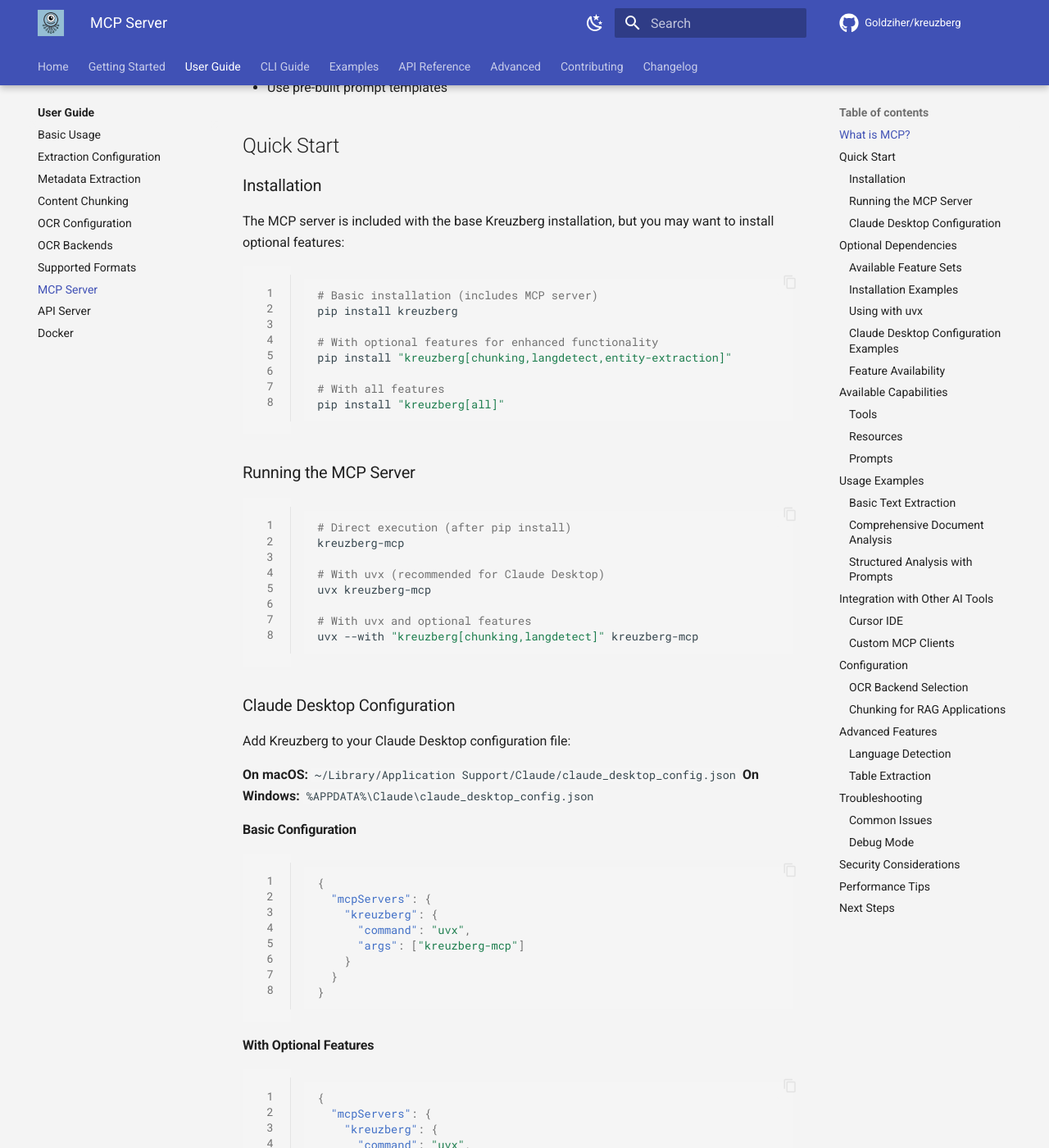
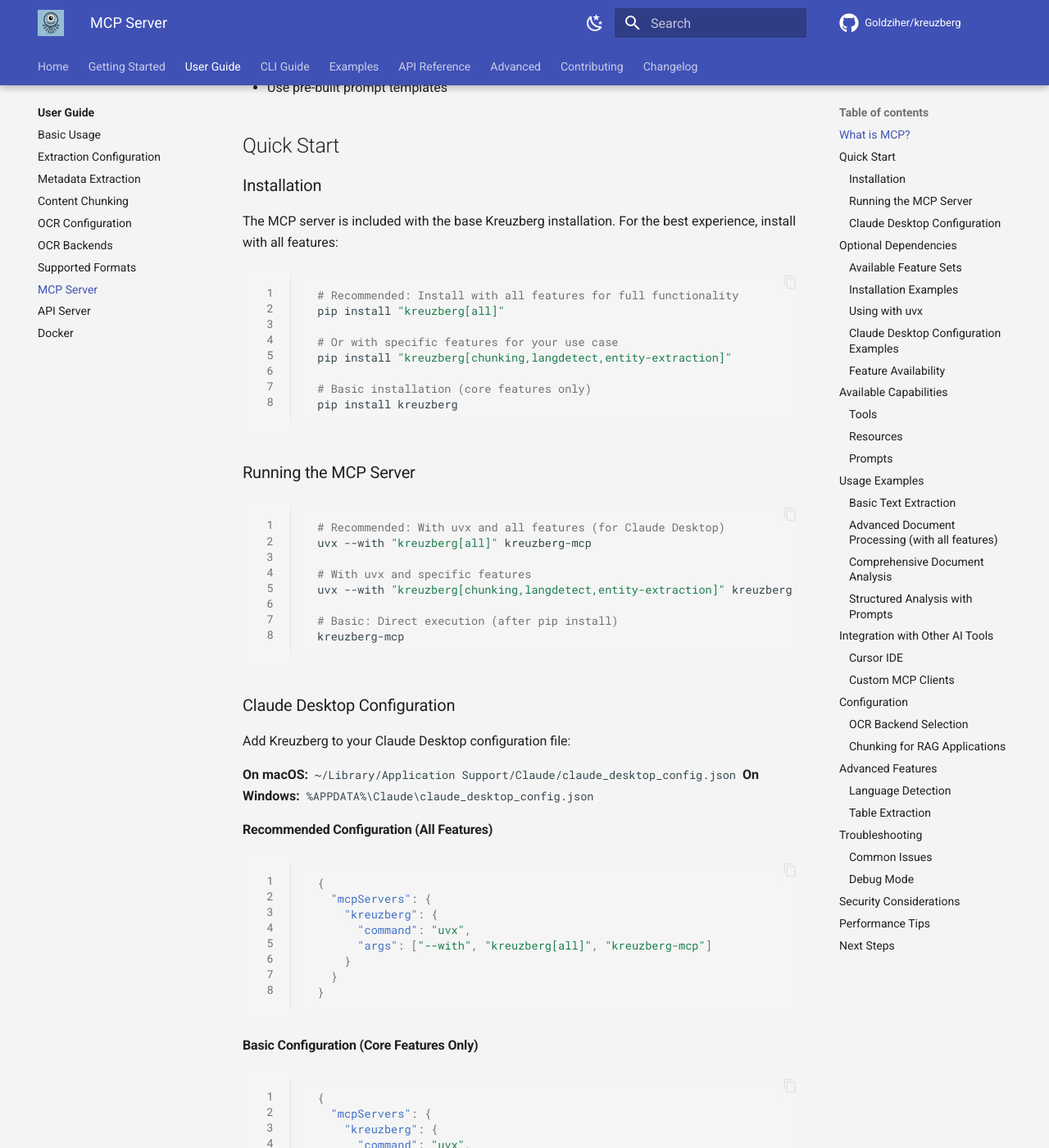
Before and after one commit to elevenday8-design/kreuzberg, an MkDocs documentation site: the page built from docs/user-guide/mcp-server.md, in a window 1280 px wide and 1400 px high, scrolled down 469 px. Shown: the whole window at 82% size. Built offline with MkDocs 1.6.1 and Material for MkDocs 9.7.7, drawn with Linux system fonts in a browser that asks for light colours; comment, search, counter and statistics services are not loaded; the version menu is left out; some of the changed text lies outside the part shown.

Commit message:
docs: update MCP server examples to use [all] as recommended default
- Changed installation examples to recommend kreuzberg[all] for full functionality
- Updated uvx command examples to use --with "kreuzberg[all]" as primary option
- Reordered examples to show comprehensive setup first
- Added full document analysis example showcasing all features
- Basic installation kept as secondary option for minimal use cases
- Fixed markdown linting by adding language specifiers to code blocks

````diff
--- a/docs/user-guide/mcp-server.md
+++ b/docs/user-guide/mcp-server.md
@@ -14,30 +14,30 @@
 
 ### Installation
 
-The MCP server is included with the base Kreuzberg installation, but you may want to install optional features:
+The MCP server is included with the base Kreuzberg installation. For the best experience, install with all features:
 
 ```bash
-# Basic installation (includes MCP server)
-pip install kreuzberg
+# Recommended: Install with all features for full functionality
+pip install "kreuzberg[all]"
 
-# With optional features for enhanced functionality
+# Or with specific features for your use case
 pip install "kreuzberg[chunking,langdetect,entity-extraction]"
 
-# With all features
-pip install "kreuzberg[all]"
+# Basic installation (core features only)
+pip install kreuzberg
 ```
 
 ### Running the MCP Server
 
 ```bash
-# Direct execution (after pip install)
+# Recommended: With uvx and all features (for Claude Desktop)
+uvx --with "kreuzberg[all]" kreuzberg-mcp
+
+# With uvx and specific features
+uvx --with "kreuzberg[chunking,langdetect,entity-extraction]" kreuzberg-mcp
+
+# Basic: Direct execution (after pip install)
 kreuzberg-mcp
-
-# With uvx (recommended for Claude Desktop)
-uvx kreuzberg-mcp
-
-# With uvx and optional features
-uvx --with "kreuzberg[chunking,langdetect]" kreuzberg-mcp
 ```
 
 ### Claude Desktop Configuration
@@ -47,7 +47,21 @@
 **On macOS:** `~/Library/Application Support/Claude/claude_desktop_config.json`
 **On Windows:** `%APPDATA%\Claude\claude_desktop_config.json`
 
-#### Basic Configuration
+#### Recommended Configuration (All Features)
+
+```json
+{
+  "mcpServers": {
+    "kreuzberg": {
+      "command": "uvx",
+      "args": ["--with", "kreuzberg[all]", "kreuzberg-mcp"]
+    }
+  }
+}
+```
+
+#### Basic Configuration (Core Features Only)
+
 ```json
 {
   "mcpServers": {
@@ -59,20 +73,10 @@
 }
 ```
 
-#### With Optional Features
-```json
-{
-  "mcpServers": {
-    "kreuzberg": {
-      "command": "uvx",
-      "args": ["--with", "kreuzberg[chunking,langdetect,entity-extraction]", "kreuzberg-mcp"]
-    }
-  }
-}
-```
+#### Alternative: Using Pre-installed Kreuzberg
 
-#### Alternative: Using Pre-installed Kreuzberg
 If you have Kreuzberg installed with pip:
+
 ```json
 {
   "mcpServers": {
@@ -89,14 +93,14 @@
 
 ### Available Feature Sets
 
-| Feature | Package Extra | Description |
-|---------|---------------|-------------|
-| **Content Chunking** | `chunking` | Split documents into chunks for RAG applications |
-| **Language Detection** | `langdetect` | Automatically detect document languages |
-| **Entity Extraction** | `entity-extraction` | Extract named entities and keywords |
-| **Advanced OCR** | `easyocr`, `paddleocr` | Alternative OCR engines |
-| **Table Extraction** | `gmft` | Extract structured tables from PDFs |
-| **All Features** | `all` | Install all optional dependencies |
+| Feature                | Package Extra          | Description                                      |
+| ---------------------- | ---------------------- | ------------------------------------------------ |
+| **Content Chunking**   | `chunking`             | Split documents into chunks for RAG applications |
+| **Language Detection** | `langdetect`           | Automatically detect document languages          |
+| **Entity Extraction**  | `entity-extraction`    | Extract named entities and keywords              |
+| **Advanced OCR**       | `easyocr`, `paddleocr` | Alternative OCR engines                          |
+| **Table Extraction**   | `gmft`                 | Extract structured tables from PDFs              |
+| **All Features**       | `all`                  | Install all optional dependencies                |
 
 ### Installation Examples
 
@@ -117,11 +121,14 @@
 ### Using with uvx
 
 ```bash
-# With specific features
-uvx --with "kreuzberg[chunking,langdetect]" kreuzberg-mcp
+# Recommended: With all features for full functionality
+uvx --with "kreuzberg[all]" kreuzberg-mcp
 
-# With all features
-uvx --with "kreuzberg[all]" kreuzberg-mcp
+# With specific features for your use case
+uvx --with "kreuzberg[chunking,langdetect,entity-extraction]" kreuzberg-mcp
+
+# Basic: Core features only
+uvx kreuzberg-mcp
 ```
 
 ### Claude Desktop Configuration Examples
@@ -129,6 +136,7 @@
 For different use cases:
 
 #### RAG Application Setup
+
 ```json
 {
   "mcpServers": {
@@ -141,6 +149,7 @@
 ```
 
 #### Document Analysis Setup
+
 ```json
 {
   "mcpServers": {
@@ -153,6 +162,7 @@
 ```
 
 #### Advanced OCR Setup
+
 ```json
 {
   "mcpServers": {
@@ -164,7 +174,8 @@
 }
 ```
 
-#### Multiple MCP Servers
+#### Multiple MCP Servers (Recommended Setup)
+
 ```json
 {
   "mcpServers": {
@@ -287,7 +298,7 @@
 
 ### Basic Text Extraction
 
-```
+```text
 Human: Extract the text from this PDF file: /path/to/document.pdf
 
 Claude: I'll extract the text from your PDF document using the Kreuzberg MCP server.
@@ -297,9 +308,50 @@
 The document contains: [extracted text content]
 ```
 
+### Advanced Document Processing (with all features)
+
+```text
+Human: Process this document with full analysis: /path/to/document.pdf
+
+Claude: I'll perform a comprehensive analysis of your document using all of Kreuzberg's features.
+
+[Uses extract_document tool with chunk_content=true, extract_entities=true, extract_keywords=true, extract_tables=true, auto_detect_language=true]
+
+## Document Analysis Results:
+
+**Detected Language:** English
+
+**Content:** [extracted text content]
+
+**Key Entities:**
+- PERSON: John Smith, Mary Johnson
+- ORGANIZATION: Acme Corporation, Tech Solutions Inc.
+- DATE: 2024-01-15, March 2024
+- LOCATION: New York, San Francisco
+
+**Keywords:** [technology: 0.95, innovation: 0.87, strategy: 0.82, development: 0.78, market: 0.74]
+
+**Tables Found:** 3 tables extracted
+| Quarter | Revenue | Growth |
+|---------|---------|---------|
+| Q1 2024 | $2.5M   | 12%    |
+| Q2 2024 | $2.8M   | 15%    |
+
+**Content Chunks:** Split into 8 chunks for RAG processing
+- Chunk 1: [Executive Summary section]
+- Chunk 2: [Market Analysis section]
+- [Additional chunks...]
+
+**Metadata:**
+- Author: John Smith
+- Created: 2024-01-15
+- Pages: 15
+- Format: PDF
+```
+
 ### Comprehensive Document Analysis
 
-```
+```text
 Human: Analyze this document and extract all information including tables and entities: /path/to/report.pdf
 
 Claude: I'll perform a comprehensive analysis of your document using Kreuzberg's advanced extraction features.
@@ -322,7 +374,7 @@
 
 ### Structured Analysis with Prompts
 
-```
+```text
 Human: Use the structured analysis prompt for this document: /path/to/contract.pdf
 
 Claude: I'll use the structured analysis prompt to extract and analyze your contract document.
@@ -378,7 +430,7 @@
 
 The MCP server supports all three OCR backends. You can specify which one to use:
 
-```
+```text
 Human: Extract text from this image using EasyOCR: /path/to/image.png
 
 Claude: I'll extract text from your image using EasyOCR.
@@ -390,7 +442,7 @@
 
 For RAG (Retrieval-Augmented Generation) applications, you can chunk content:
 
-```
+```text
 Human: Extract and chunk this document for RAG: /path/to/document.pdf
 
 Claude: I'll extract the content and split it into chunks suitable for RAG applications.
@@ -410,7 +462,7 @@
 
 The MCP server can automatically detect document languages:
 
-```
+```text
 Human: Extract text and detect the language: /path/to/multilingual.pdf
 
 Claude: I'll extract the text and detect the language of your document.
@@ -425,7 +477,7 @@
 
 Extract structured tables from documents:
 
-```
+```text
 Human: Extract all tables from this financial report: /path/to/report.pdf
 
 Claude: I'll extract all tables from your financial report.
@@ -470,15 +522,15 @@
 1. **Missing Optional Dependencies**
 
     - **Chunking Error**: `MissingDependencyError: The package 'semantic-text-splitter' is required`
-      - Solution: `uvx --with "kreuzberg[chunking]" kreuzberg-mcp`
+        - Solution: `uvx --with "kreuzberg[chunking]" kreuzberg-mcp`
     - **Language Detection Ignored**: No error, but `auto_detect_language=True` has no effect
-      - Solution: `uvx --with "kreuzberg[langdetect]" kreuzberg-mcp`
+        - Solution: `uvx --with "kreuzberg[langdetect]" kreuzberg-mcp`
     - **Entity/Keyword Extraction Ignored**: No error, but features return None
-      - Solution: `uvx --with "kreuzberg[entity-extraction]" kreuzberg-mcp`
+        - Solution: `uvx --with "kreuzberg[entity-extraction]" kreuzberg-mcp`
     - **Advanced OCR Unavailable**: `easyocr` or `paddleocr` backend not found
-      - Solution: `uvx --with "kreuzberg[easyocr,paddleocr]" kreuzberg-mcp`
+        - Solution: `uvx --with "kreuzberg[easyocr,paddleocr]" kreuzberg-mcp`
     - **Table Extraction Error**: `MissingDependencyError: The package 'gmft' is required`
-      - Solution: `uvx --with "kreuzberg[gmft]" kreuzberg-mcp`
+        - Solution: `uvx --with "kreuzberg[gmft]" kreuzberg-mcp`
 
 1. **uvx Command Not Found**
 
````
Also changed, not shown: README.md (+7 -6 lines).
